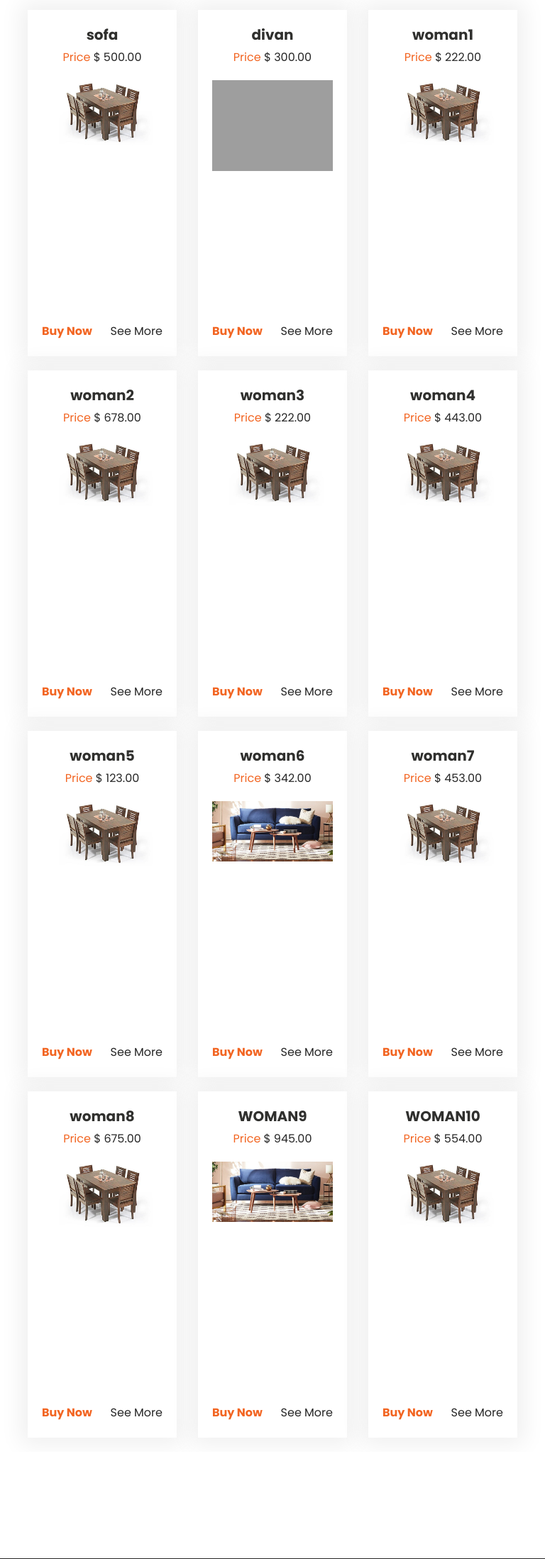
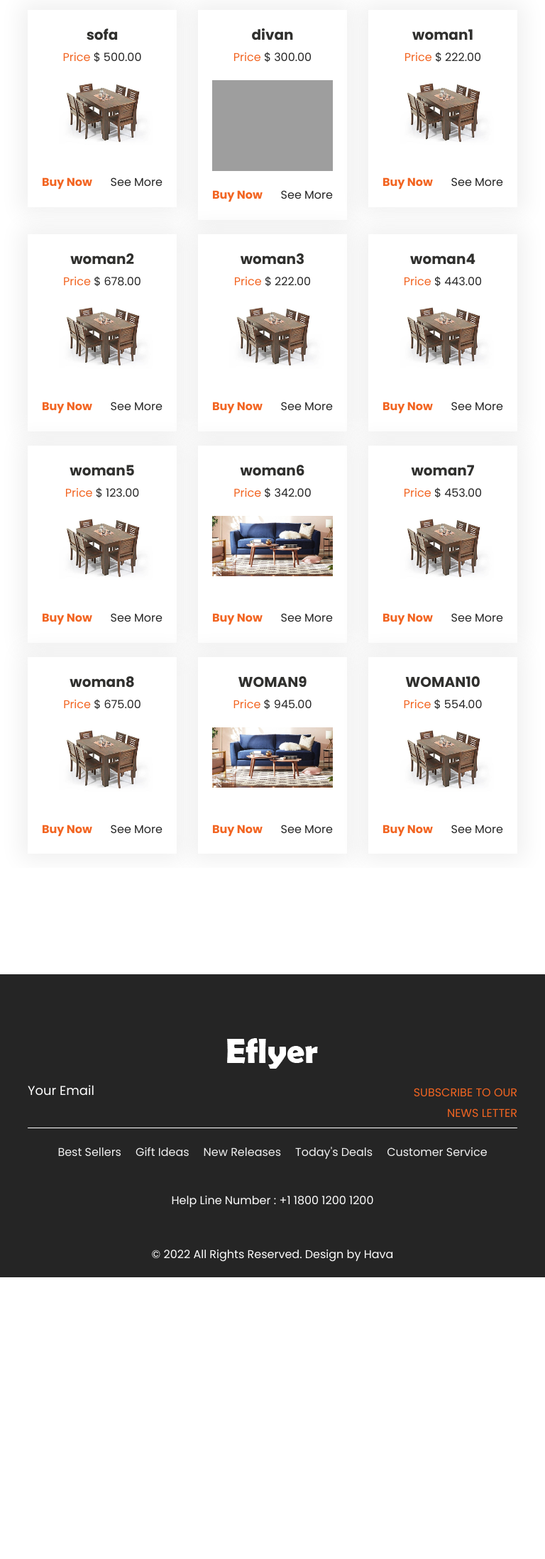
Before and after one commit to avviscoding/djangoecomm, a Django app: page / in a window 768 px wide. Shown: the part 675-2872 px from the top of the page at 71% size. After the commit the page ends 2475 px from the top, so only its background shows below. Run offline with Django 4.2, Linux system fonts and the light colour scheme; a user stored in the database is signed in; data comes from the database, SQL or seed files in the repository; both versions use the stored data as it was after the commit; some libraries are stand-ins or nearby versions; grey boxes are pictures that could not be loaded.

Commit message:
added response

```diff
--- a/static/css/responsive.css
+++ b/static/css/responsive.css
@@ -133,7 +133,7 @@
     }
     .tshirt_img {
         margin: 20px 0px;
-        min-height: 360px;
+        min-height: 159px;
     }
     #main_slider a.carousel-control-next {
         right: 40px;
@@ -181,7 +181,7 @@
     }
     .tshirt_img {
         margin: 20px 0px;
-        min-height: 320px;
+        min-height: 110px;
     }
     .banner_taital {
         font-size: 50px;
@@ -292,7 +292,7 @@
     }
     .tshirt_img {
         margin: 20px 0px;
-        min-height: 246px;
+        min-height: 76px;
     }
     .jewellery_img {
         margin: 20px 0px;
--- a/static/css/style.css
+++ b/static/css/style.css
@@ -599,7 +599,7 @@
     width: 100%;
     text-align: center;
     margin: 50px 0px;
-    min-height: 370px;
+    min-height: 143px;
 }
 
 .btn_main {
```
Also changed, not shown: db.sqlite3.
